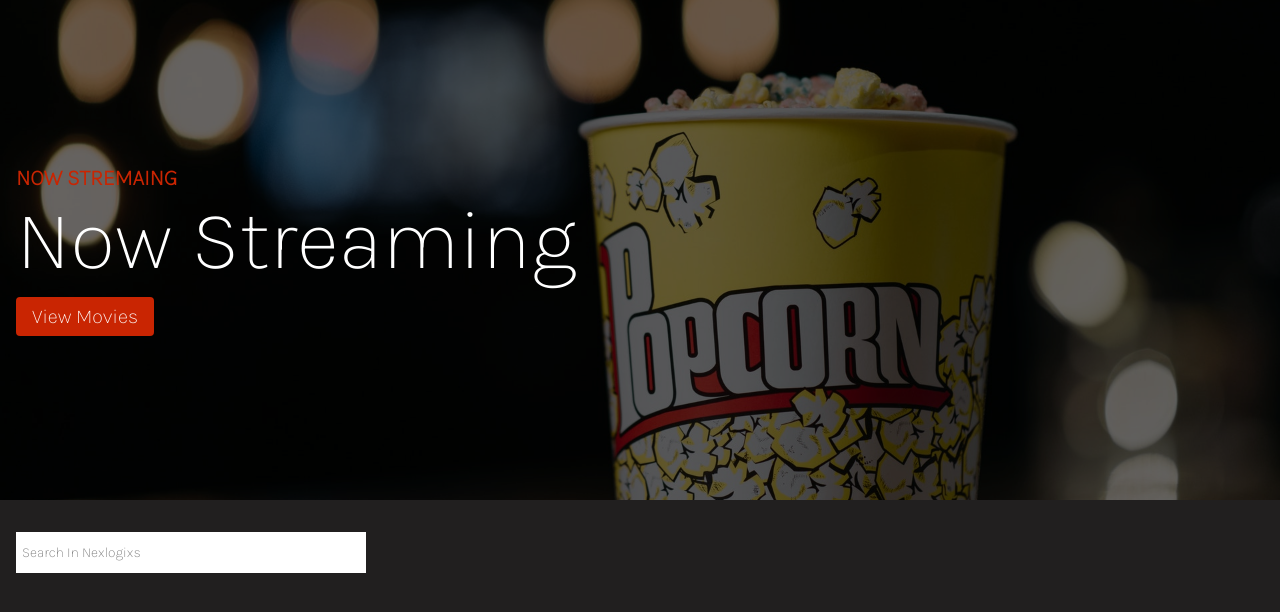
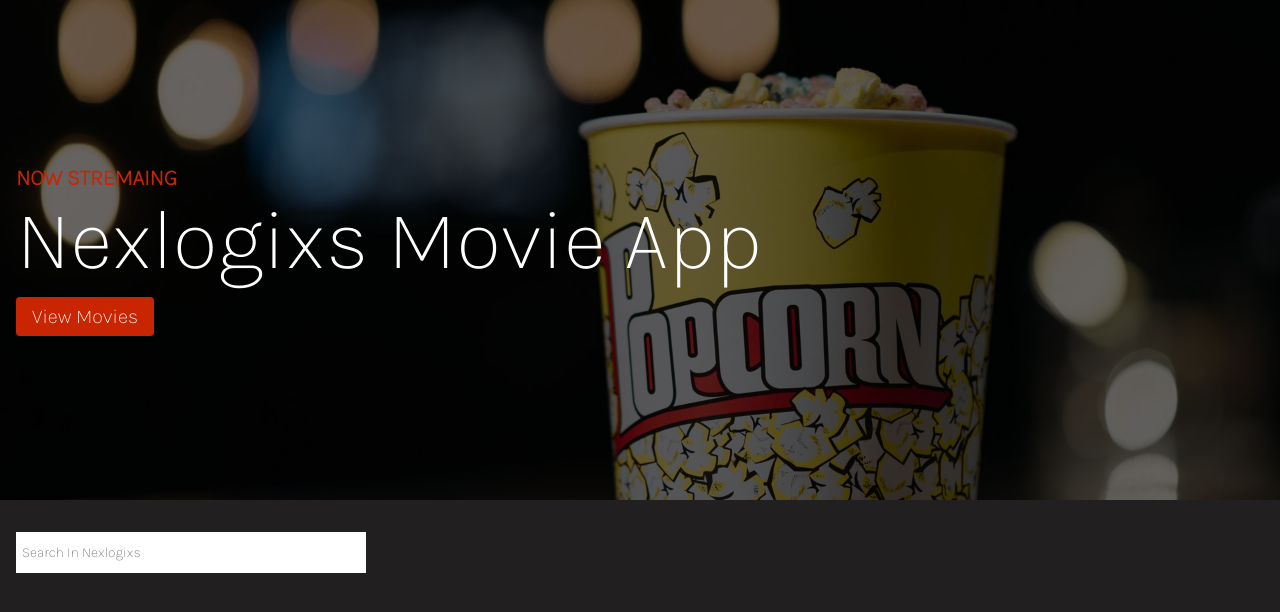
Before and after one commit to nextlogixsmovie/movieapp, a Nuxt app: page / in a window 1280 px wide. Shown: the top 612 px of the page. Built offline with nearby package versions, Linux system fonts and the light colour scheme; no server answers.

Commit message:
Update Hero.vue

```diff
--- a/components/Hero.vue
+++ b/components/Hero.vue
@@ -4,7 +4,7 @@
 		<div class="text-container">
 			<div class="text">
 				<span class="mini-heading">Now Stremaing</span>
-				<h1><span>Now</span> Streaming</h1>
+				<h1>Nexlogixs Movie App</h1>
 				<a href="#movie-grid" class="button">View Movies</a>
 			</div>
 		</div>
```
